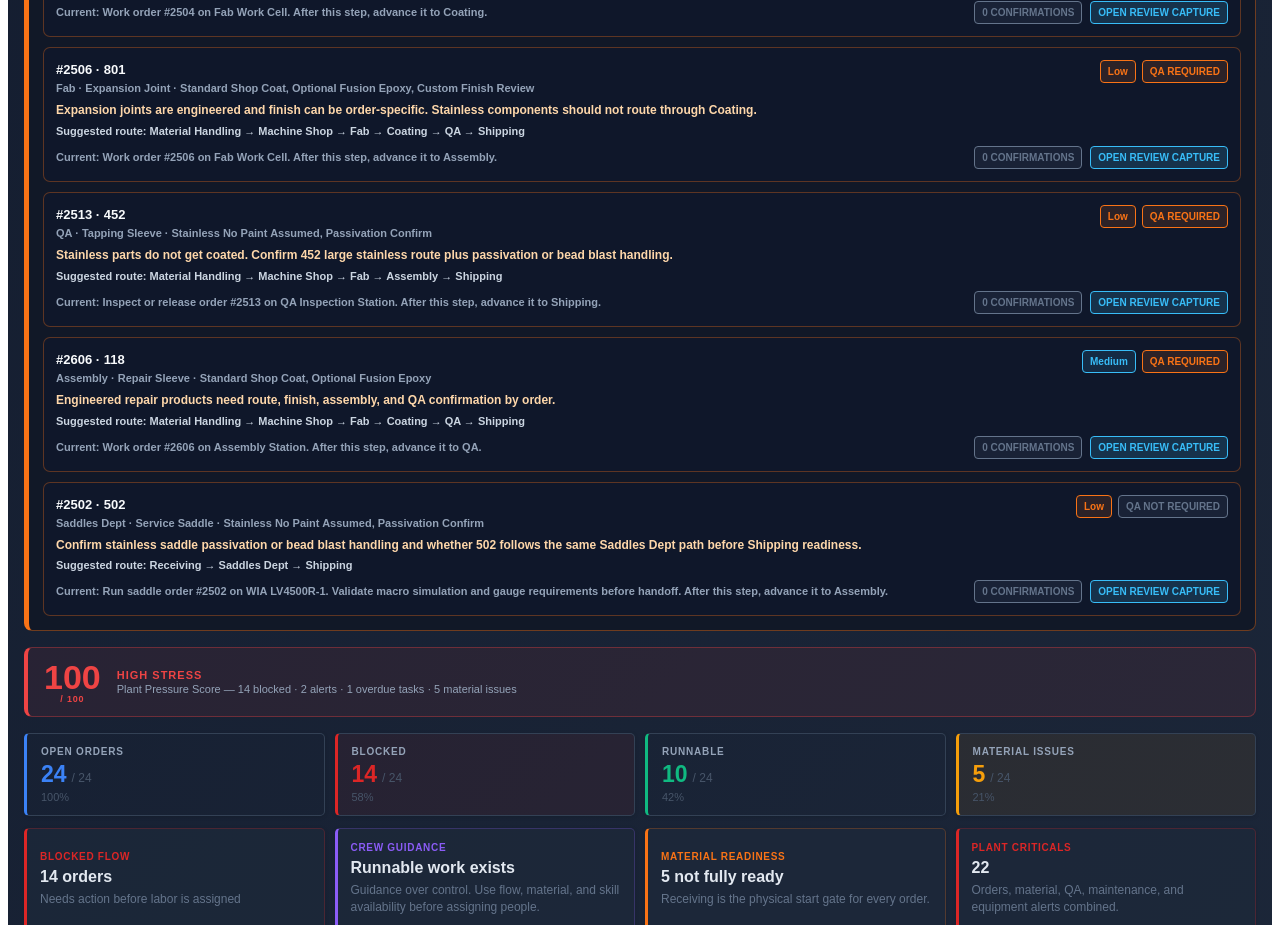
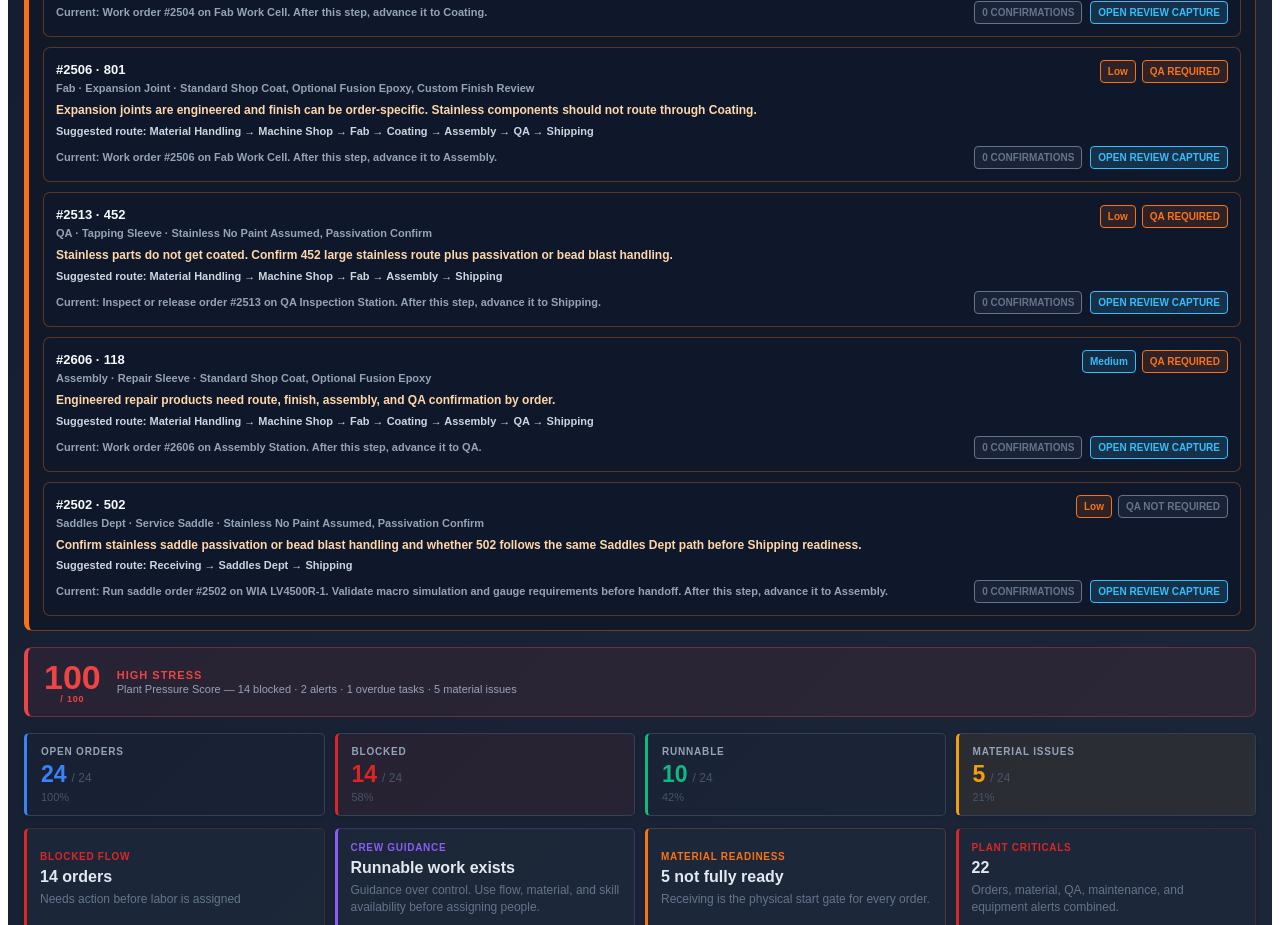
Before and after one commit to jcm-digital-coworker/JCM-Command-Center, a React (Vite) app: page / in a window 1280 px wide. Shown: the part 1980-2905 px from the top of the page. Built offline with nearby package versions, Linux system fonts and the light colour scheme.

Commit message:
Fix drawer close control and engineered coating routes
Fixes the drawer close control overflow by rendering a compact close icon with localized accessible labels. Adds Assembly after Coating for non-stainless engineered classification routes that previously jumped from Coating to QA.

```diff
--- a/src/components/shell/AppDrawer.tsx
+++ b/src/components/shell/AppDrawer.tsx
@@ -63,6 +63,8 @@ export default function AppDrawer({
     setOpenGroupId((current) => (current === groupId ? null : groupId));
   }
 
+  const closeLabel = t('close', lang);
+
   return (
     <>
       <style>
@@ -87,8 +89,14 @@ export default function AppDrawer({
               DIGITAL CO-WORKER
             </div>
           </div>
-          <button onClick={onClose} style={closeButtonStyle(theme)}>
-            {t('close', lang).toUpperCase()}
+          <button
+            type="button"
+            onClick={onClose}
+            style={closeButtonStyle(theme)}
+            aria-label={closeLabel}
+            title={closeLabel}
+          >
+            ×
           </button>
         </div>
 
@@ -307,13 +315,15 @@ function closeButtonStyle(theme: 'dark' | 'light'): CSSProperties {
     width: 36,
     height: 36,
     borderRadius: 4,
-    fontSize: 11,
+    fontSize: 22,
+    lineHeight: 1,
     cursor: 'pointer',
     fontWeight: 800,
     display: 'flex',
     alignItems: 'center',
     justifyContent: 'center',
-    letterSpacing: '0.5px',
+    letterSpacing: 0,
+    padding: 0,
   };
 }
 
--- a/src/data/productClassificationRules.ts
+++ b/src/data/productClassificationRules.ts
@@ -149,7 +149,7 @@ export const productClassificationRules: ProductClassificationRule[] = [
     productFamily: 'REPAIR_SLEEVE',
     materialClass: 'CARBON_STEEL',
     finishHints: ['STANDARD_SHOP_COAT', 'OPTIONAL_FUSION_EPOXY'],
-    routeHint: ['Material Handling', 'Machine Shop', 'Fab', 'Coating', 'QA', 'Shipping'],
+    routeHint: ['Material Handling', 'Machine Shop', 'Fab', 'Coating', 'Assembly', 'QA', 'Shipping'],
     departmentOwnershipHint: ['Engineered route review', 'Non-stainless parts are blasted and coated right before final assembly', 'QA required'],
     engineeredRequired: true,
     qaRequired: true,
@@ -181,7 +181,7 @@ export const productClassificationRules: ProductClassificationRule[] = [
     productFamily: 'SPOOL_OR_TEE',
     materialClass: 'CARBON_STEEL',
     finishHints: ['FUSION_EPOXY_COATING'],
-    routeHint: ['Material Handling', 'Machine Shop', 'Fab', 'Coating', 'QA', 'Shipping'],
+    routeHint: ['Material Handling', 'Machine Shop', 'Fab', 'Coating', 'Assembly', 'QA', 'Shipping'],
     departmentOwnershipHint: ['Engineered route review', 'Non-stainless parts are blasted and coated right before final assembly', 'QA required'],
     engineeredRequired: true,
     qaRequired: true,
@@ -197,7 +197,7 @@ export const productClassificationRules: ProductClassificationRule[] = [
     productFamily: 'EXPANSION_JOINT',
     materialClass: 'MIXED_MATERIAL',
     finishHints: ['STANDARD_SHOP_COAT', 'OPTIONAL_FUSION_EPOXY', 'CUSTOM_FINISH_REVIEW'],
-    routeHint: ['Material Handling', 'Machine Shop', 'Fab', 'Coating', 'QA', 'Shipping'],
+    routeHint: ['Material Handling', 'Machine Shop', 'Fab', 'Coating', 'Assembly', 'QA', 'Shipping'],
     departmentOwnershipHint: ['Engineered route review', 'Confirm stainless vs non-stainless finish path before dispatch', 'QA required'],
     engineeredRequired: true,
     qaRequired: true,
```
